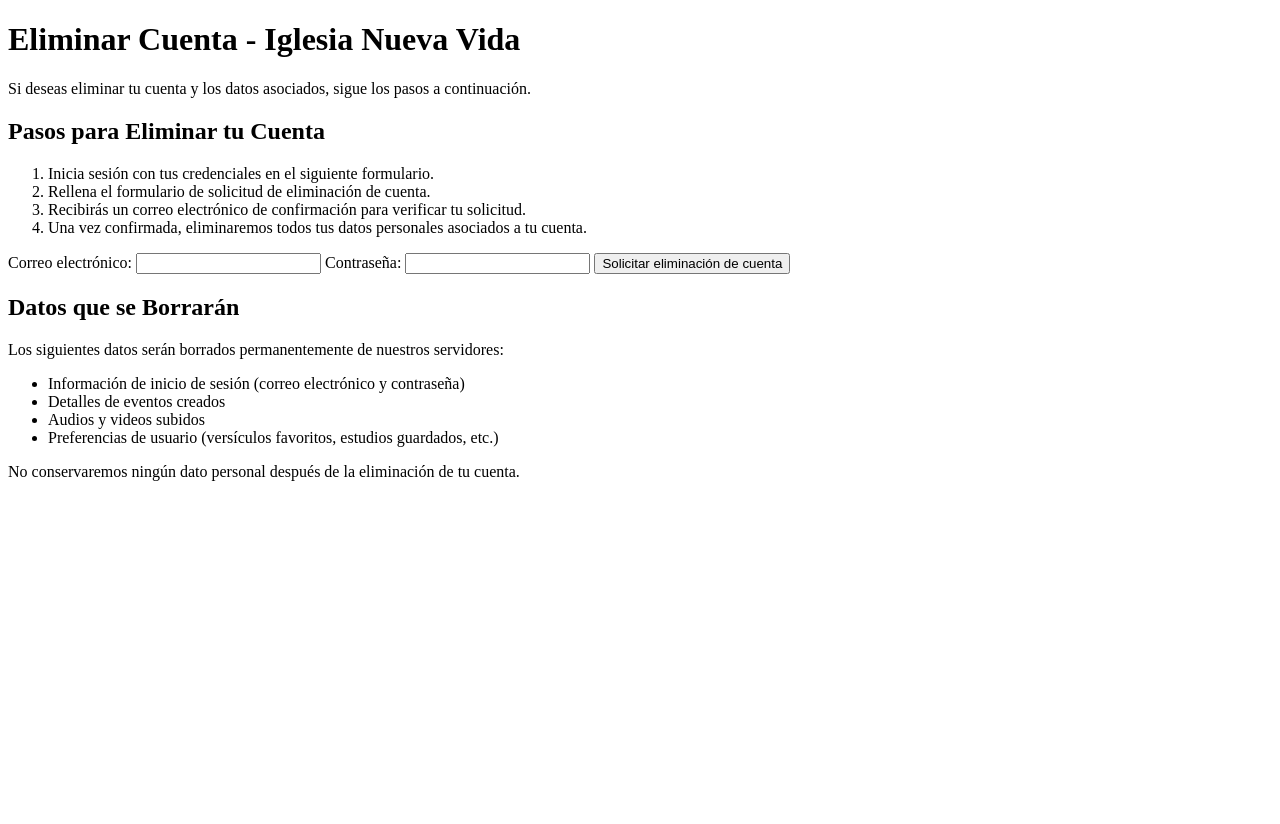
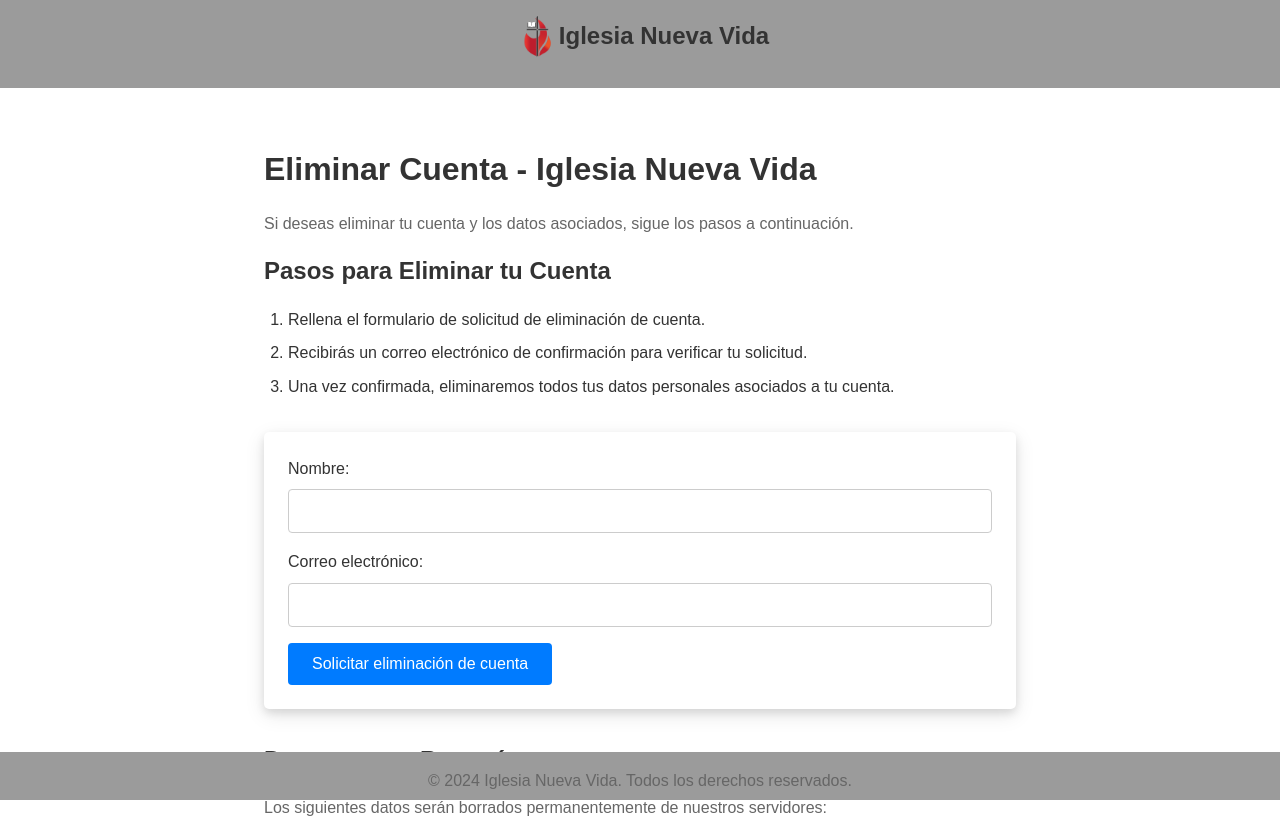
Before and after one commit to diegomata90/delete_account_app, a plain HTML site: page index.html in a window 1280 px wide. Shown: the top 824 px of the page. Before the commit the page ends 800 px from the top, so only its background shows below. Drawn offline with nearby package versions, Linux system fonts and the light colour scheme.

Commit message:
Se agrega la logica para enviar correo con EmailJS

```diff
--- /dev/null
+++ b/css/stylo.css
@@ -0,0 +1,127 @@
+* {
+  margin: 0;
+  padding: 0;
+  box-sizing: border-box;
+}
+
+:root {
+  font-size: 16px;
+  --colornav: #9b9b9b;
+  --colorprimary: #333333;
+  --colorsecondary: #666666;
+  --colorbackground: #ffffff;
+  --colorbutton: #007bff;
+  --colorbuttonhover: #0056b3;
+  --colordisabled: var(--colorsecondary);
+}
+
+body {
+  background-color: var(--colorbackground);
+  font-family: Arial, sans-serif;
+  color: var(--colorprimary);
+  line-height: 1.6;
+}
+
+header {
+  background-color: var(--colornav);
+  padding: 1rem 0;
+}
+
+nav {
+  display: flex;
+  justify-content: center;
+  align-items: center;
+}
+
+.logo {
+  width: 3rem;
+  height: 3rem;
+}
+
+.container {
+  max-width: 800px;
+  margin: 2rem auto;
+  padding: 1.5rem;
+  background-color: var(--colorbackground);
+}
+
+h1,
+h2 {
+  color: var(--colorprimary);
+  margin-bottom: 1rem;
+}
+
+p {
+  color: var(--colorsecondary);
+  margin-bottom: 1rem;
+}
+
+ol {
+  margin-left: 1.5rem;
+  margin-bottom: 1rem;
+}
+
+ol li {
+  margin-bottom: 0.5rem;
+}
+
+.formulario {
+  margin: 2rem 0;
+  padding: 1.5rem;
+  background-color: var(--colorbackground);
+  box-shadow: 0 4px 8px rgba(0, 0, 0, 0.1), 0 6px 20px rgba(0, 0, 0, 0.1);
+  border-radius: 5px;
+}
+
+.formulario hr {
+  margin: 1rem 0;
+}
+
+label {
+  display: block;
+  margin-bottom: 0.5rem;
+  color: var(--colorprimary);
+}
+
+input[type="text"],
+input[type="email"] {
+  width: 100%;
+  padding: 0.75rem;
+  margin-bottom: 1rem;
+  border: 1px solid #ccc;
+  border-radius: 4px;
+  font-size: 1rem;
+}
+
+button[type="submit"] {
+  display: inline-block;
+  background-color: var(--colorbutton);
+  color: #fff;
+  padding: 0.75rem 1.5rem;
+  border: none;
+  border-radius: 4px;
+  font-size: 1rem;
+  cursor: pointer;
+  transition: background-color 0.3s;
+}
+
+button[type="submit"]:hover {
+  background-color: var(--colorbuttonhover);
+}
+
+button[type="submit"]:disabled {
+  background-color: var(--colordisabled);
+  cursor: not-allowed;
+}
+
+footer {
+  text-align: center;
+  background-color: var(--colornav);
+  width: 100%;
+  height: 3rem;
+  padding-top: 1rem;
+  position: fixed;
+  left: 0;
+  bottom: 0;
+  color: #fff;
+}
--- a/index.html
+++ b/index.html
@@ -3,56 +3,80 @@
   <head>
     <meta charset="UTF-8" />
     <meta name="viewport" content="width=device-width, initial-scale=1.0" />
+    <link rel="stylesheet" href="css/stylo.css" />
     <title>Eliminar Cuenta - Iglesia Nueva Vida</title>
+    <script
+      type="text/javascript"
+      src="https://cdn.jsdelivr.net/npm/@emailjs/browser@4/dist/email.min.js"
+    ></script>
+    <script type="text/javascript">
+      (function () {
+        emailjs.init("2eAxqixAp2Fhr2-MH");
+      })();
+    </script>
   </head>
   <body>
+    <header>
+      <nav>
+        <a href="index.html">
+          <img src="img/logo.png" alt="Logo Iglesia Nueva Vida" class="logo" />
+        </a>
+        <h1>Iglesia Nueva Vida</h1>
+      </nav>
+    </header>
+    <div class="container">
       <h1>Eliminar Cuenta - Iglesia Nueva Vida</h1>
       <p>
         Si deseas eliminar tu cuenta y los datos asociados, sigue los pasos a
         continuación.
       </p>
-
       <h2>Pasos para Eliminar tu Cuenta</h2>
       <ol>
-      <li>Inicia sesión con tus credenciales en el siguiente formulario.</li>
         <li>Rellena el formulario de solicitud de eliminación de cuenta.</li>
         <li>
           Recibirás un correo electrónico de confirmación para verificar tu
           solicitud.
         </li>
         <li>
-        Una vez confirmada, eliminaremos todos tus datos personales asociados a
-        tu cuenta.
+          Una vez confirmada, eliminaremos todos tus datos personales asociados
+          a tu cuenta.
         </li>
       </ol>
-
-    <form
-      method="post"
-      action="https://example.com/submit-delete-account-request"
-    >
+      <div class="formulario">
+        <form id="delete-account-form">
+          <label for="name">Nombre:</label>
+          <input type="text" id="name" name="name" required />
           <label for="email">Correo electrónico:</label>
           <input type="email" id="email" name="email" required />
-      <label for="password">Contraseña:</label>
-      <input type="password" id="password" name="password" required />
-      <button type="submit">Solicitar eliminación de cuenta</button>
+          <button type="submit" id="btn-submit">
+            Solicitar eliminación de cuenta
+          </button>
         </form>
-
+      </div>
       <h2>Datos que se Borrarán</h2>
       <p>
         Los siguientes datos serán borrados permanentemente de nuestros
         servidores:
       </p>
       <ul>
-      <li>Información de inicio de sesión (correo electrónico y contraseña)</li>
+        <li>
+          Información de inicio de sesión (correo electrónico y contraseña)
+        </li>
         <li>Detalles de eventos creados</li>
         <li>Audios y videos subidos</li>
         <li>
-        Preferencias de usuario (versículos favoritos, estudios guardados, etc.)
+          Preferencias de usuario (versículos favoritos, estudios guardados,
+          etc.)
         </li>
       </ul>
       <p>
         No conservaremos ningún dato personal después de la eliminación de tu
         cuenta.
       </p>
+    </div>
+    <footer>
+      <p>&copy; 2024 Iglesia Nueva Vida. Todos los derechos reservados.</p>
+    </footer>
+    <script src="js/main.js"></script>
   </body>
 </html>
--- /dev/null
+++ b/js/main.js
@@ -0,0 +1,49 @@
+document
+  .getElementById("delete-account-form")
+  .addEventListener("submit", function (event) {
+    event.preventDefault();
+
+    var name = document.getElementById("name").value;
+    var email = document.getElementById("email").value;
+    var btn = document.getElementById("btn-submit");
+
+    // Configuración del correo electrónico
+    var emailParams = {
+      user_name: name,
+      user_email: email,
+    };
+
+    //Configuracion boton
+    btn.textContent = "Enviando...";
+    btn.disabled = true;
+
+    // Configuración de EmailJS
+    const serviceID = "default_service";
+    const templateID = "template_qw7r5bo";
+
+    //Ejemplo sin enviar
+    // const serviceID = "";
+    // const templateID = "";
+
+    // Enviar el correo usando EmailJS
+    emailjs.send(serviceID, templateID, emailParams).then(
+      function (response) {
+        console.log("SUCCESS!", response.status, response.text);
+        alert(
+          "Solicitud de eliminación de cuenta " +
+            email +
+            " enviada correctamente.Por favor, revisa tu correo para confirmar."
+        );
+        btn.disabled = false;
+        btn.textContent = "Solicitar eliminación de cuenta";
+      },
+      function (error) {
+        console.error("FAILED...", error);
+        alert(
+          "Ocurrió un error al enviar la solicitud. Por favor, inténtalo de nuevo."
+        );
+        btn.disabled = false;
+        btn.textContent = "Volver a Solicitar eliminación de cuenta";
+      }
+    );
+  });
```
Also changed, not shown: img/logo.png (added). Lines whose indentation alone changed are shown as unchanged.
